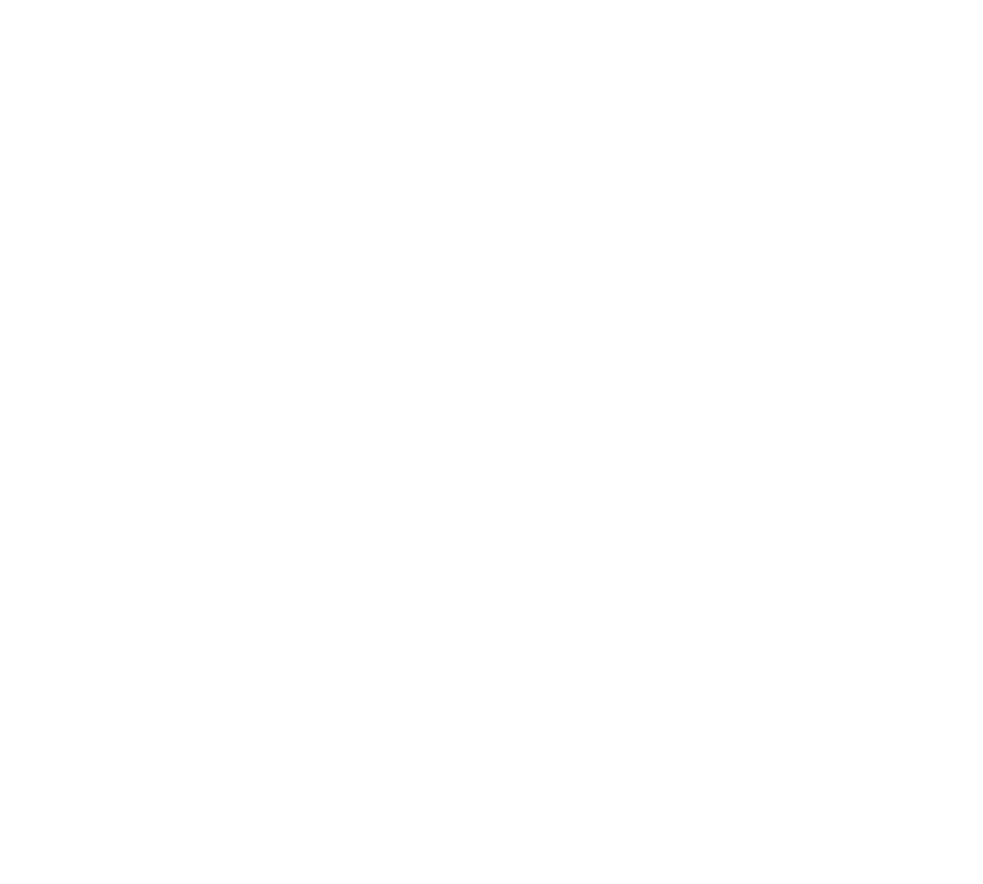
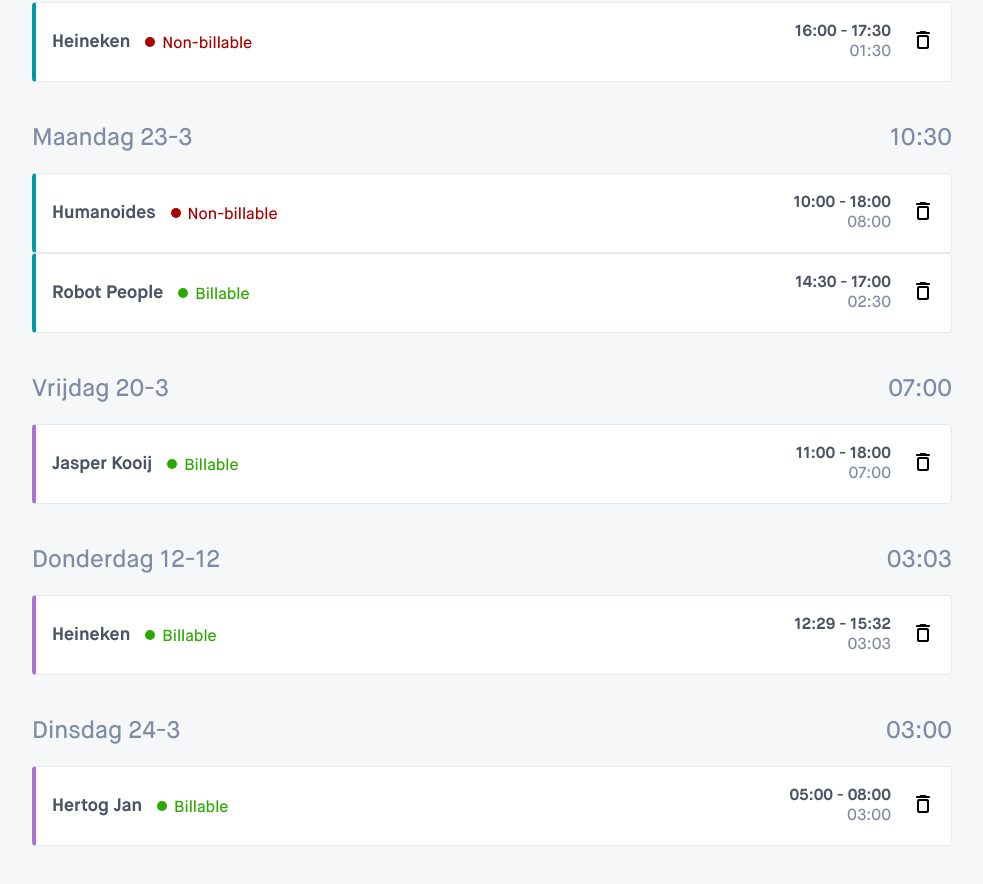
Before and after one commit to humanoidsbv/taskflow-jasper, a Next.js app: page / in a window 1280 px wide. Shown: the part 1026-1910 px from the top of the page, without its empty margins (148-1131 px from the left). Before the commit the page ends 977 px from the top, so only its background shows below. Built offline with nearby package versions, Linux system fonts and the light colour scheme; data requests are answered from the project's data file.

Commit message:
Refresh page when adding new time entry

```diff
--- a/data/db.json
+++ b/data/db.json
@@ -47,6 +47,54 @@
       "department": "design",
       "startTimestamp": "2000-10-24T11:11:00.000Z",
       "stopTimestamp": "2000-10-24T12:12:00.000Z"
+    },
+    {
+      "id": "10ec",
+      "billable": false,
+      "client": "Heineken",
+      "department": "development",
+      "startTimestamp": "2026-03-19T15:00:00.000Z",
+      "stopTimestamp": "2026-03-19T16:30:00.000Z"
+    },
+    {
+      "id": "f134",
+      "billable": false,
+      "client": "Humanoides",
+      "department": "development",
+      "startTimestamp": "2026-03-23T09:00:00.000Z",
+      "stopTimestamp": "2026-03-23T17:00:00.000Z"
+    },
+    {
+      "id": "f5a3",
+      "billable": true,
+      "client": "Robot People",
+      "department": "development",
+      "startTimestamp": "2026-03-23T13:30:00.000Z",
+      "stopTimestamp": "2026-03-23T16:00:00.000Z"
+    },
+    {
+      "id": "4478",
+      "billable": true,
+      "client": "Jasper Kooij",
+      "department": "design",
+      "startTimestamp": "2026-03-20T10:00:00.000Z",
+      "stopTimestamp": "2026-03-20T17:00:00.000Z"
+    },
+    {
+      "id": "f863",
+      "billable": true,
+      "client": "Heineken",
+      "department": "design",
+      "startTimestamp": "1112-12-12T12:12:00.000Z",
+      "stopTimestamp": "1112-12-12T15:15:00.000Z"
+    },
+    {
+      "id": "812e",
+      "billable": true,
+      "client": "Hertog Jan",
+      "department": "design",
+      "startTimestamp": "2026-03-24T04:00:00.000Z",
+      "stopTimestamp": "2026-03-24T07:00:00.000Z"
     }
   ],
   "$schema": "./node_modules/json-server/schema.json"
--- a/services/actions.ts
+++ b/services/actions.ts
@@ -62,10 +62,6 @@
 
   const validatedData = schema.safeParse(data);
 
-  // const waitFor = (delay) =>
-  //   new Promise((resolve) => setTimeout(resolve, delay));
-  // await waitFor(1000);
-
   if (!validatedData.success) {
     return {
       message: validatedData.error.issues
@@ -79,7 +75,5 @@
 
   const newEntry = await createTimeEntry(formattedData);
 
-  console.table(newEntry);
-
-  return { message: "Event created" };
+  return { message: "Event created", errors: [] };
 };
--- a/src/components/time-entries/TimeEntries.tsx
+++ b/src/components/time-entries/TimeEntries.tsx
@@ -5,7 +5,7 @@
 import { formatHeader } from "./helpers";
 import { formatHours, getElapsedTime } from "@/utils/utils";
 import { TimeEntry } from "@/components/time-entry/TimeEntry";
-import { CreatedTimeEntry, TimeEntryData } from "@/types/dataTypes";
+import { CreatedTimeEntry } from "@/types/dataTypes";
 
 import styles from "./TimeEntries.module.css";
 
@@ -14,8 +14,6 @@
 }
 
 export const TimeEntries = ({ timeEntries }: TimeEntriesProps) => {
-  console.table(timeEntries);
-
   const totalHoursByDay = timeEntries.reduce<Record<string, number>>(
     (acc, item) => {
       const date = new Date(item.startTimestamp).toLocaleDateString();
--- a/src/components/time-entry-form/TimeEntryForm.tsx
+++ b/src/components/time-entry-form/TimeEntryForm.tsx
@@ -10,6 +10,7 @@
 import { SelectField } from "@/components/input-field/SelectField";
 
 import styles from "./TimeEntryForm.module.css";
+import { useRouter } from "next/navigation";
 
 interface TimeEntryFormProps {
   onCancel: () => void;
@@ -31,6 +32,7 @@
 };
 
 export const TimeEntryForm = ({ onCancel }: TimeEntryFormProps) => {
+  const router = useRouter();
   const inputRef = useRef<HTMLInputElement>(null);
   const [canSubmit, setCanSubmit] = useState(false);
   const [totalHours, setTotalHours] = useState("00:00");
@@ -40,6 +42,7 @@
   );
   const [pendingString, setPendingString] = useState("");
   const pendingTimeoutRef = useRef<number | null>(null);
+  const [refreshed, setRefreshed] = useState(false);
 
   function handleChange(event: React.SyntheticEvent<HTMLFormElement>) {
     const formData = new FormData(event.currentTarget);
@@ -54,14 +57,12 @@
   }
 
   useEffect(() => {
-    console.table({
-      pending,
-      errors: state.errors,
-      pendingString,
-    });
-    if (!pending && !state.errors) {
+    if (pending) setRefreshed(false);
+    if (!pending && state.errors?.length === 0 && !refreshed) {
       onCancel();
       setTotalHours("00:00");
+      router.refresh();
+      setRefreshed(true);
     }
     if (pending && pendingString === "") {
       pendingTimeoutRef.current = window.setTimeout(() => {
@@ -126,7 +127,7 @@
       </div>
       <p
         aria-live="polite"
-        className={`${styles.message} ${state.errors ? styles.error : styles.confirm} ${pending && styles.pending}`}
+        className={`${styles.message} ${state.errors?.length === 0 ? styles.error : styles.confirm} ${pending && styles.pending}`}
       >
         {pending ? pendingString : state.message}
       </p>
```
Also changed, not shown: services/timeEntries.ts (+1 -6 lines).
